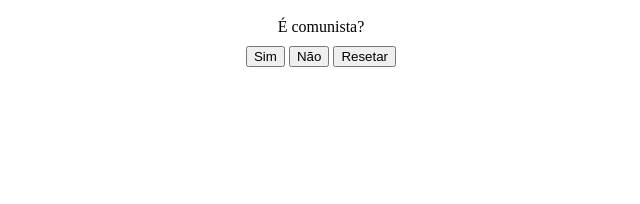
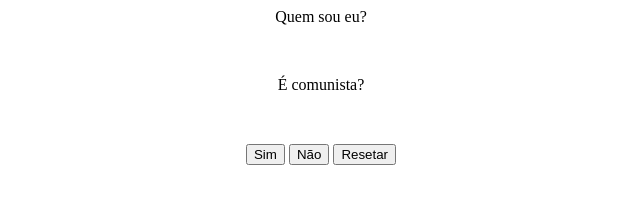
Before and after one commit to lucascb1201/testezinho, a plain HTML site: page index.html in a window 1280 px wide. Both pictures are taken after a click on the button "Sim". Shown: the whole page, without its empty margins (319-959 px from the left). Drawn offline with Linux system fonts and the light colour scheme.

Commit message:
Update index.html

```diff
--- a/index.html
+++ b/index.html
@@ -7,14 +7,19 @@
         align-items: center;
       }
 
-      #lb {
-        margin: 10px;
+      .lb-container {
+        margin: 50px;
       }
     </style>
   </header>
   <body>
     <div class="container">
-      <label id="lb">X</label>
+      <div>
+        Quem sou eu?
+      </div>
+      <div class="lb-container">
+        <label id="lb">X</label>
+      </div>
       <div>
         <button onclick="handleClick(1)">
           Sim
@@ -106,7 +111,7 @@
           if(carnica[_currentQuestion.id] === answer)
             carnica.sum++;
 
-          alert(carnica["nome"] + "_" + carnica[_currentQuestion.id] + "_" +  carnica["sum"]);
+          alert(`${carnica["nome"]} - Ponto:${carnica[_currentQuestion.id]} - Soma:${carnica["sum"]}`);
         })
 
         const winner = getWinner();
@@ -117,7 +122,7 @@
         }
 
         if(currentSelected >= 3 && !!winner) {
-          alert(`A puta é ${winner.nome}`);
+          alert(`************** A puta é ${winner.nome} **************`);
           return;
         }
 
```
